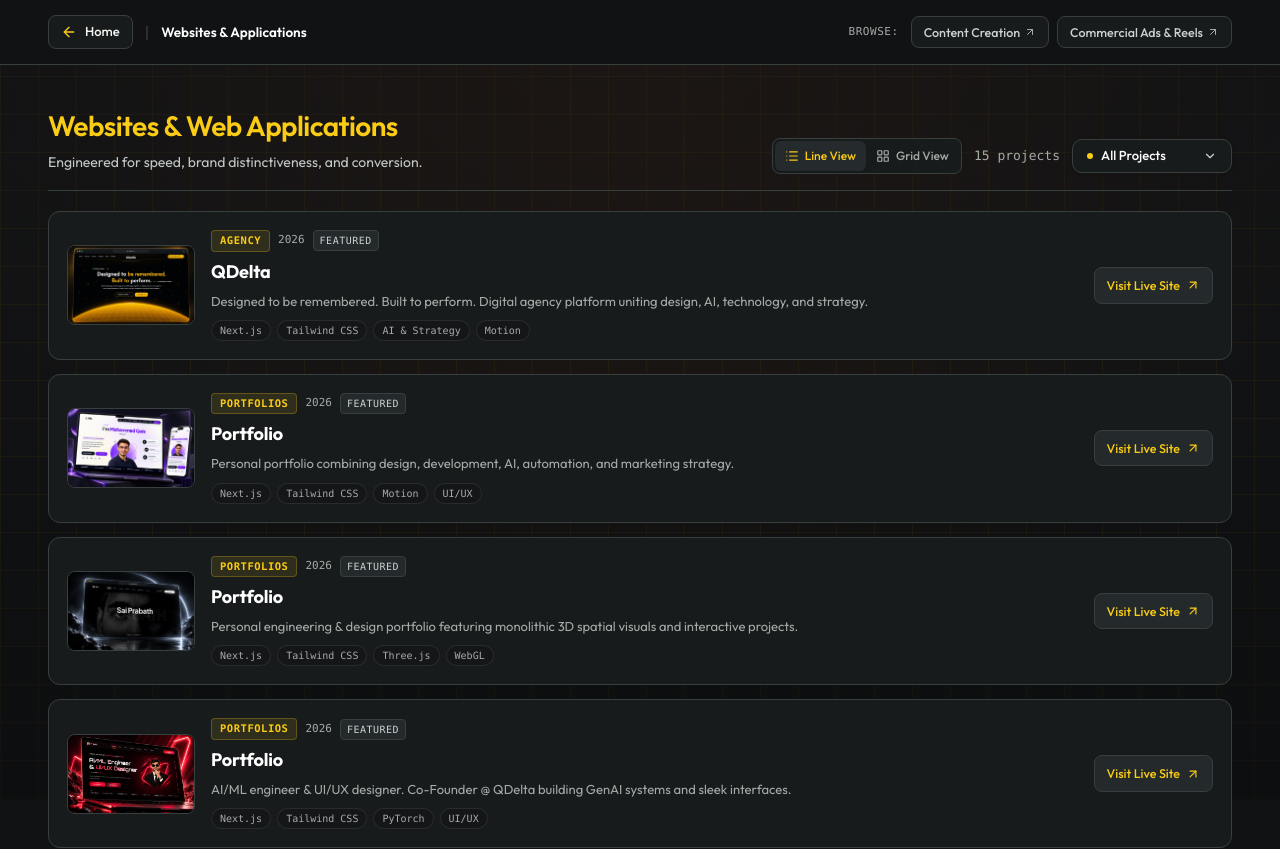
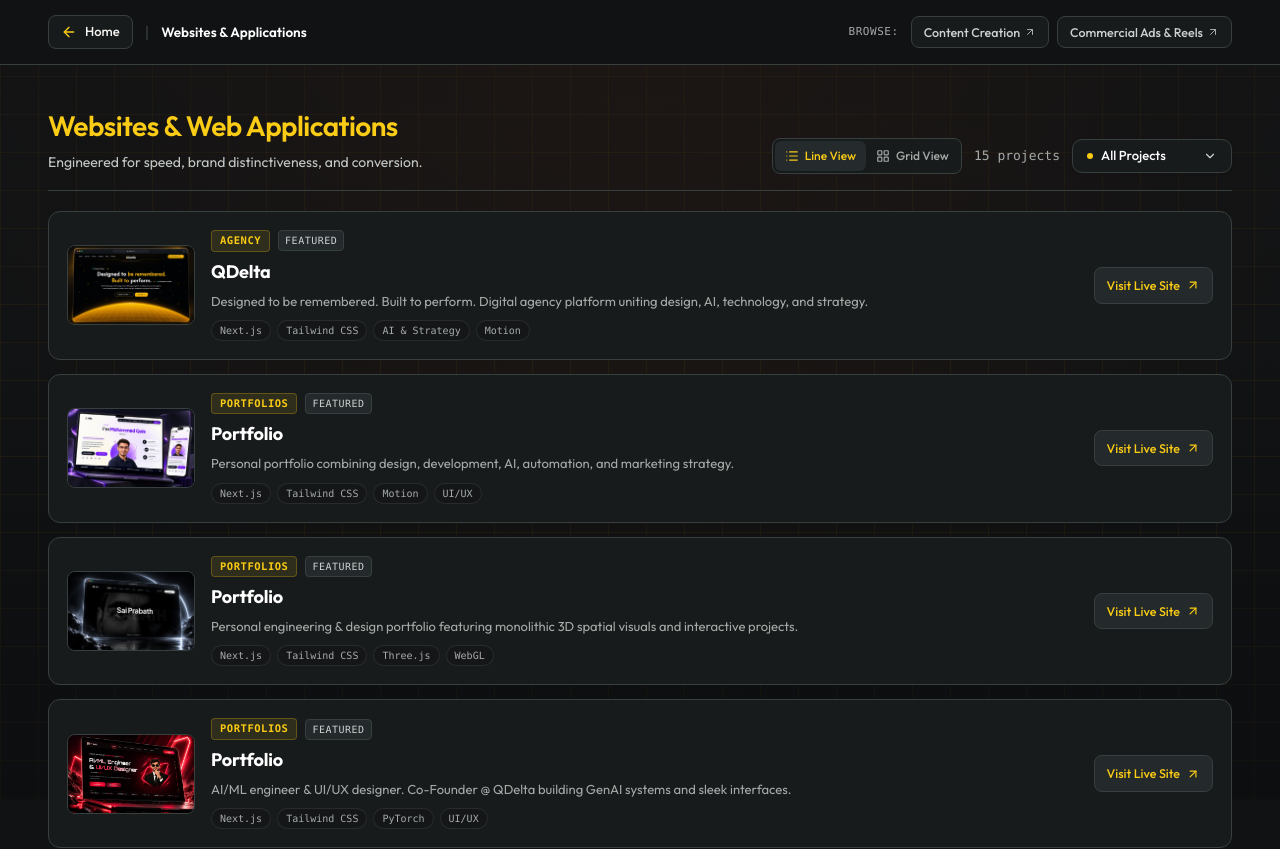
Before and after one commit to qdelta-technologies/work-portfolio-qdelta, a Next.js app: page /websites in a window 1280 px wide. Shown: the top 849 px of the page. Built offline with nearby package versions, Linux system fonts and the light colour scheme.

Commit message:
chore: remove year/date badge from website list items

```diff
--- a/src/components/projects/WebsiteListView.tsx
+++ b/src/components/projects/WebsiteListView.tsx
@@ -79,16 +79,11 @@
 
                 {/* Info Text */}
                 <div className="space-y-1 sm:space-y-1.5 min-w-0 flex-1">
-                  {/* Category & Year badges */}
+                  {/* Category badge & Featured pill */}
                   <div className="flex flex-wrap items-center gap-1.5 sm:gap-2">
                     <span className="text-[10px] sm:text-[10.5px] font-mono uppercase tracking-wider text-[#FACC15] bg-[#FACC15]/10 border border-[#FACC15]/25 px-1.5 sm:px-2 py-0.5 rounded-[4px] font-semibold">
                       {project.categoryLabel}
                     </span>
-                    {project.year && (
-                      <span className="text-[10.5px] sm:text-[11px] font-mono text-[#A5AAA7]">
-                        {project.year}
-                      </span>
-                    )}
                     {project.featured && (
                       <span className="text-[9.5px] sm:text-[10px] font-mono uppercase tracking-wider text-[#CBD2CF] bg-[#24292B] border border-[#38403F] px-1.5 py-0.5 rounded-[4px]">
                         Featured
```
